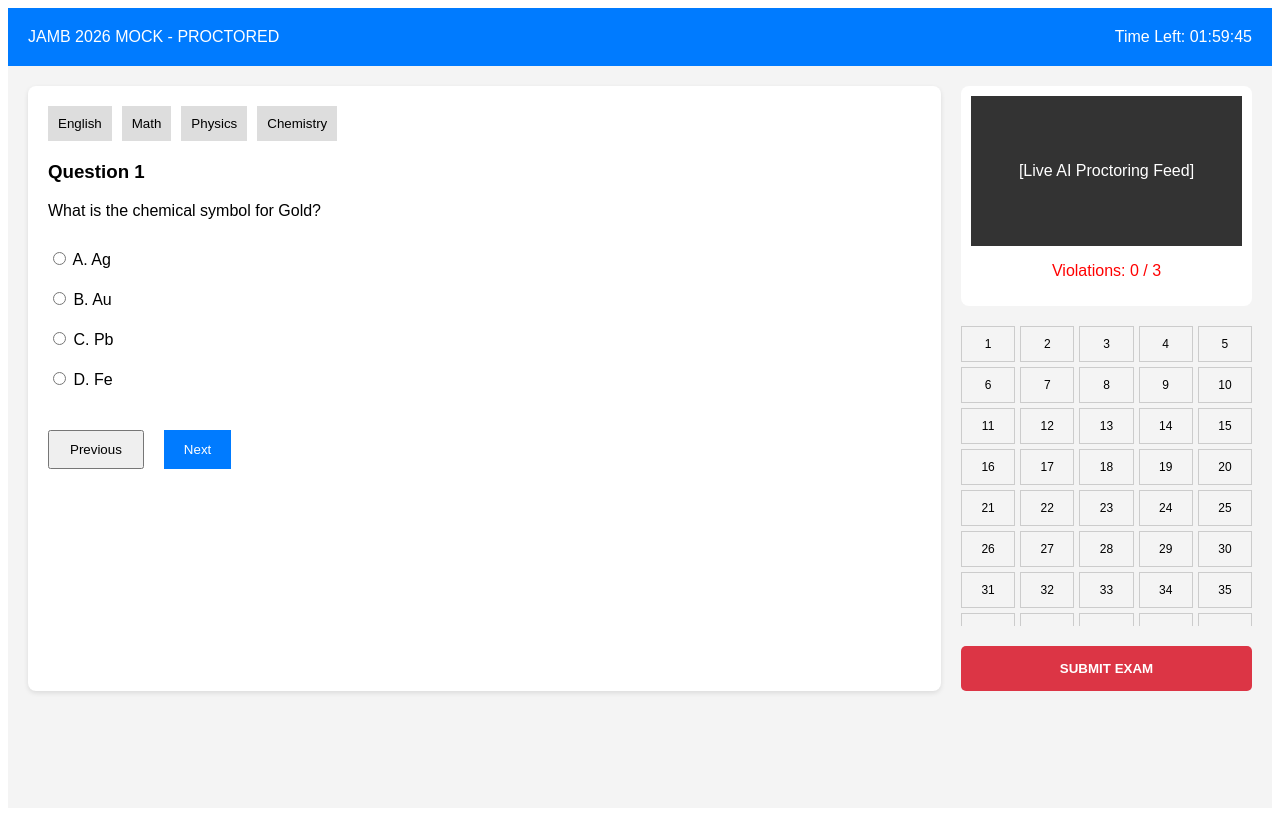
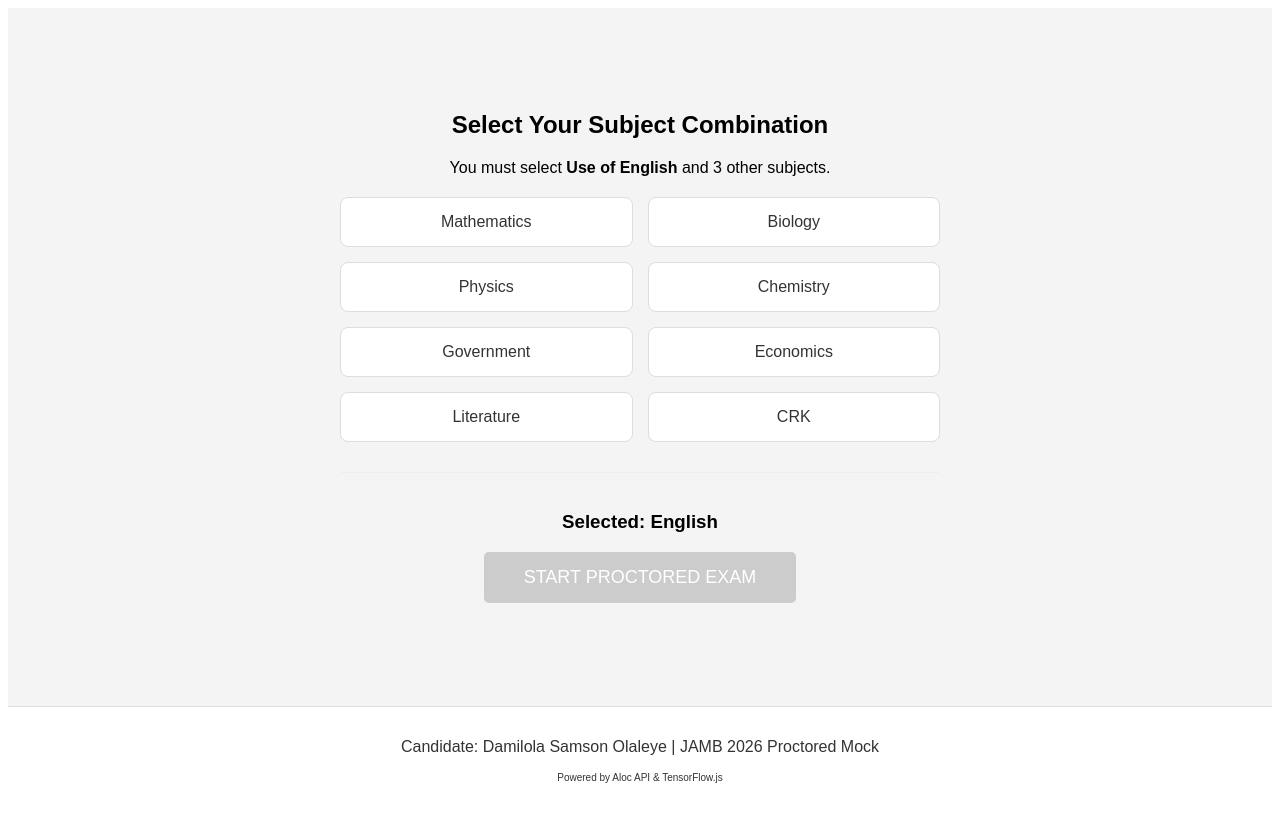
Before and after one commit to Dleysam/Jamb-Mock-Cbt, a React app: page / in a window 1280 px wide. Built offline with nearby package versions, Linux system fonts and the light colour scheme; the HTML template or start-up script is replaced by a standard one.

Commit message:
Refactor App component by removing unused state
Removed unused state and simplified the App component structure.

```diff
--- a/src/App.jsx
+++ b/src/App.jsx
@@ -1,89 +1,62 @@
-import React, { useState } from 'react';
+import React from 'react';
+import ExamManager from './components/ExamManager';
 
 const App = () => {
-  // Mock State for the UI Layout
-  const [currentQuestion, setCurrentQuestion] = useState(1);
-  const [selectedSubject, setSelectedSubject] = useState("English");
+  return (
+    <div style={styles.appWrapper}>
+      {/* Global CSS for the loading animation */}
+      <style>
+        {`
+          .loader {
+            border: 6px solid #f3f3f3;
+            border-top: 6px solid #007bff;
+            border-radius: 50%;
+            width: 50px;
+            height: 50px;
+            animation: spin 1s linear infinite;
+            margin: 20px auto;
+          }
+          @keyframes spin {
+            0% { transform: rotate(0deg); }
+            100% { transform: rotate(360deg); }
+          }
+        `}
+      </style>
 
-  return (
-    <div style={styles.container}>
-      {/* Header: Timer and Candidate Info */}
-      <header style={styles.header}>
-        <div style={styles.brand}>JAMB 2026 MOCK - PROCTORED</div>
-        <div style={styles.timer}>Time Left: 01:59:45</div>
-      </header>
+      {/* The Manager handles switching between Selection, Loading, and ExamRoom */}
+      <main style={styles.mainContent}>
+        <ExamManager />
+      </main>
 
-      <div style={styles.mainLayout}>
-        {/* Left Side: Question Area */}
-        <section style={styles.questionArea}>
-          <div style={styles.subjectTabs}>
-            {["English", "Math", "Physics", "Chemistry"].map(sub => (
-              <button key={sub} onClick={() => setSelectedSubject(sub)} style={styles.tab}>
-                {sub}
-              </button>
-            ))}
-          </div>
-
-          <div style={styles.questionCard}>
-            <h3>Question {currentQuestion}</h3>
-            <p>What is the chemical symbol for Gold?</p>
-            <div style={styles.options}>
-              <label><input type="radio" name="q1" /> A. Ag</label><br/>
-              <label><input type="radio" name="q1" /> B. Au</label><br/>
-              <label><input type="radio" name="q1" /> C. Pb</label><br/>
-              <label><input type="radio" name="q1" /> D. Fe</label>
-            </div>
-          </div>
-
-          <div style={styles.navButtons}>
-            <button style={styles.btn}>Previous</button>
-            <button style={styles.btnPrimary}>Next</button>
-          </div>
-        </section>
-
-        {/* Right Side: Proctoring & Navigation Grid */}
-        <aside style={styles.sidebar}>
-          <div style={styles.proctorBox}>
-            <div style={styles.cameraPlaceholder}>
-               {/* This is where ProctorFeed.jsx will go */}
-               [Live AI Proctoring Feed]
-            </div>
-            <p style={{color: 'red'}}>Violations: 0 / 3</p>
-          </div>
-
-          <div style={styles.grid}>
-             {/* Question Number Grid (1-40) */}
-             {Array.from({ length: 40 }, (_, i) => (
-               <div key={i} style={styles.gridItem}>{i + 1}</div>
-             ))}
-          </div>
-
-          <button style={styles.submitBtn}>SUBMIT EXAM</button>
-        </aside>
-      </div>
+      <footer style={styles.footer}>
+        <p>Candidate: Damilola Samson Olaleye | JAMB 2026 Proctored Mock</p>
+        <p style={{fontSize: '10px'}}>Powered by Aloc API & TensorFlow.js</p>
+      </footer>
     </div>
   );
 };
 
-// Simple Styles for the Interface
 const styles = {
-  container: { fontFamily: 'Arial, sans-serif', backgroundColor: '#f4f4f4', height: '100vh' },
-  header: { display: 'flex', justifyContent: 'space-between', padding: '20px', backgroundColor: '#007bff', color: 'white' },
-  mainLayout: { display: 'flex', padding: '20px', gap: '20px' },
-  questionArea: { flex: 3, backgroundColor: 'white', padding: '20px', borderRadius: '8px', boxShadow: '0 2px 5px rgba(0,0,0,0.1)' },
-  sidebar: { flex: 1, display: 'flex', flexDirection: 'column', gap: '20px' },
-  subjectTabs: { display: 'flex', gap: '10px', marginBottom: '20px' },
-  tab: { padding: '10px', cursor: 'pointer', border: 'none', backgroundColor: '#ddd' },
-  questionCard: { minHeight: '200px' },
-  options: { marginTop: '20px', lineHeight: '2.5' },
-  navButtons: { marginTop: '30px', display: 'flex', gap: '20px' },
-  btn: { padding: '10px 20px', cursor: 'pointer' },
-  btnPrimary: { padding: '10px 20px', cursor: 'pointer', backgroundColor: '#007bff', color: 'white', border: 'none' },
-  proctorBox: { backgroundColor: 'white', padding: '10px', borderRadius: '8px', textAlign: 'center' },
-  cameraPlaceholder: { width: '100%', height: '150px', backgroundColor: '#333', color: 'white', display: 'flex', alignItems: 'center', justifyContent: 'center' },
-  grid: { display: 'grid', gridTemplateColumns: 'repeat(5, 1fr)', gap: '5px', maxHeight: '300px', overflowY: 'auto' },
-  gridItem: { padding: '10px', border: '1px solid #ccc', textAlign: 'center', cursor: 'pointer', fontSize: '12px' },
-  submitBtn: { padding: '15px', backgroundColor: '#dc3545', color: 'white', border: 'none', borderRadius: '5px', cursor: 'pointer', fontWeight: 'bold' }
+  appWrapper: {
+    fontFamily: 'Arial, sans-serif',
+    backgroundColor: '#f4f4f4',
+    minHeight: '100vh',
+    display: 'flex',
+    flexDirection: 'column'
+  },
+  mainContent: {
+    flex: 1,
+    display: 'flex',
+    flexDirection: 'column',
+    justifyContent: 'center'
+  },
+  footer: {
+    padding: '15px',
+    backgroundColor: '#fff',
+    textAlign: 'center',
+    borderTop: '1px solid #ddd',
+    color: '#333'
+  }
 };
 
 export default App;
```
